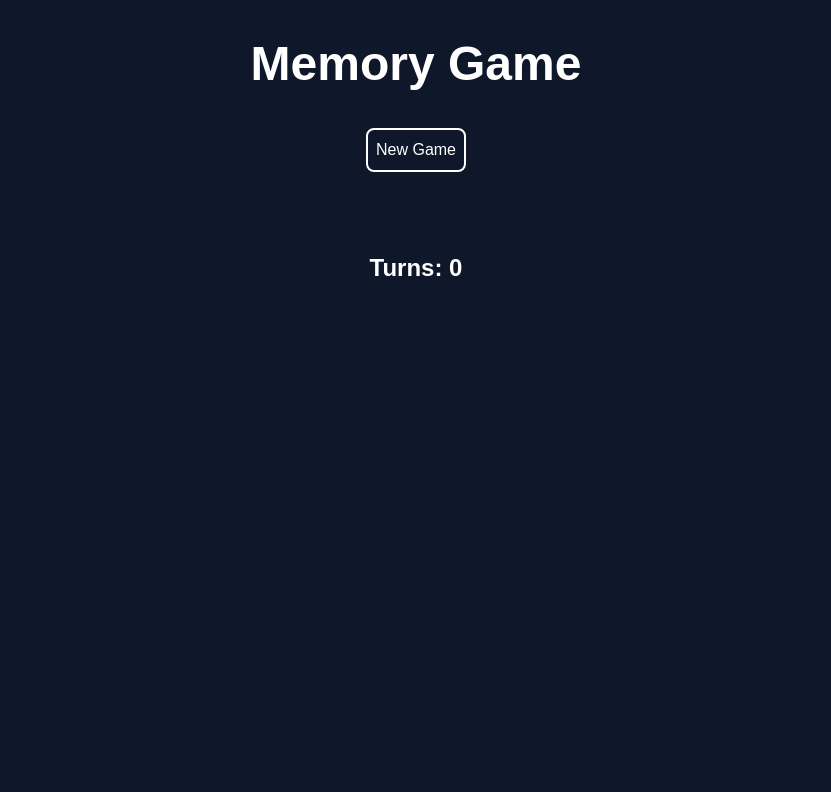
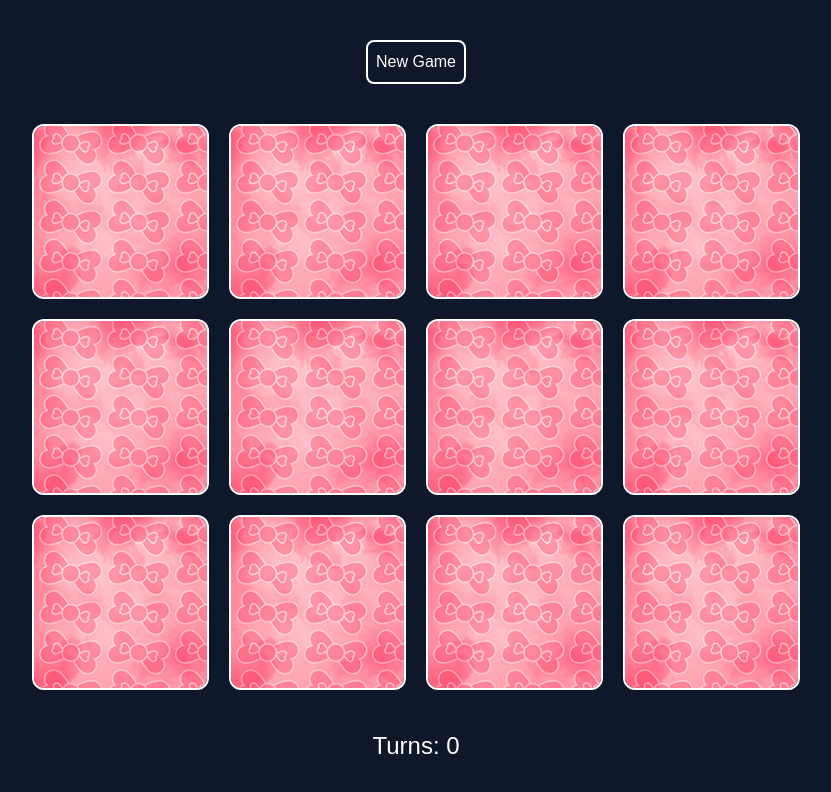
Before and after one commit to michaeleii/memory-card, a React (Vite) app: page / in a window 1280 px wide. Shown: the top 792 px of the page, without its empty margins (224-1055 px from the left). Built offline with nearby package versions, Linux system fonts and the light colour scheme; a web font is replaced by a local one.

Commit message:
Finish memory card app

```diff
--- a/index.html
+++ b/index.html
@@ -3,7 +3,7 @@
   <head>
     <meta charset="UTF-8" />
     <meta name="viewport" content="width=device-width, initial-scale=1.0" />
-    <title>Memory Card</title>
+    <title>Memory Challenge</title>
   </head>
   <body class="bg-slate-900 text-white">
     <div id="root"></div>
--- a/src/App.tsx
+++ b/src/App.tsx
@@ -51,6 +51,7 @@ function App() {
     setChoiceOne,
     choiceTwo,
     setChoiceTwo,
+    setDisabled,
   ] = useStore((state) => [
     state.cards,
     state.setCards,
@@ -60,6 +61,7 @@ function App() {
     state.setChoiceOne,
     state.choiceTwo,
     state.setChoiceTwo,
+    state.setDisabled,
   ]);
   const shuffleCards = () => {
     const shuffledCards = [...cardImages, ...cardImages]
@@ -79,6 +81,7 @@ function App() {
     if (!(choiceOne && choiceTwo)) {
       return;
     }
+    setDisabled(true);
     const isMatch = choiceOne?.img === choiceTwo?.img;
     if (isMatch) {
       setCards(
@@ -99,6 +102,7 @@ function App() {
     setChoiceOne(null);
     setChoiceTwo(null);
     setTurns(turns + 1);
+    setTimeout(() => setDisabled(false), 40);
   };
 
   useEffect(() => {
@@ -106,16 +110,19 @@ function App() {
     console.log(cards);
   }, [choiceTwo]);
 
+  useEffect(() => {
+    shuffleCards();
+  }, []);
+
   return (
     <div className="p-10 text-center">
-      <h1 className="mb-10 text-5xl font-bold">Memory Game</h1>
       <button
         className="rounded-lg border-2 border-white p-2 transition-colors hover:bg-pink-500"
         onClick={shuffleCards}
       >
         New Game
       </button>
-      <div className="mx-auto mt-10 grid max-w-3xl  grid-cols-2 gap-5 md:grid-cols-3">
+      <div className="mx-auto mt-10 grid max-w-3xl  grid-cols-3 gap-5 md:grid-cols-4">
         {cards.map((card) => {
           const props = {
             card,
@@ -125,7 +132,7 @@ function App() {
         })}
       </div>
       <div className="mt-10">
-        <p className="text-2xl font-bold">Turns: {turns}</p>
+        <p className="text-2xl">Turns: {turns}</p>
       </div>
     </div>
   );
--- a/src/components/Card.tsx
+++ b/src/components/Card.tsx
@@ -2,26 +2,30 @@ import useStore, { Card } from "../store";
 import coverImg from "../assets/cover.png";
 
 function Card({ card, flipped }: { card: Card; flipped: boolean }) {
-  const [choiceOne, setChoiceOne, setChoiceTwo] = useStore((state) => [
-    state.choiceOne,
-    state.setChoiceOne,
-    state.setChoiceTwo,
-  ]);
+  const [choiceOne, setChoiceOne, setChoiceTwo, disabled] = useStore(
+    (state) => [
+      state.choiceOne,
+      state.setChoiceOne,
+      state.setChoiceTwo,
+      state.disabled,
+    ]
+  );
   const handleClick = () => {
+    if (disabled) return;
     choiceOne ? setChoiceTwo(card) : setChoiceOne(card);
   };
   return (
-    <div className="card relative">
+    <div className="card relative cursor-pointer">
       <div className={flipped ? "flipped" : ""}>
         <img
           src={card.img}
           alt={card.name}
-          className="front absolute block w-full rounded-md border-2 border-white"
+          className="front absolute block w-full rounded-xl border-2 border-white"
         />
         <img
           src={coverImg}
           alt="card back"
-          className="back block w-full rounded-md border-2 border-white"
+          className="back block w-full rounded-xl border-2 border-white"
           onClick={handleClick}
         />
       </div>
--- a/src/store.ts
+++ b/src/store.ts
@@ -15,6 +15,8 @@ interface GameState {
   setChoiceOne: (choiceOne: GameState["choiceOne"]) => void;
   choiceTwo: Card | null;
   setChoiceTwo: (choiceTwo: GameState["choiceTwo"]) => void;
+  disabled: boolean;
+  setDisabled: (disabled: GameState["disabled"]) => void;
 }
 
 const useStore = create<GameState>((set) => ({
@@ -26,6 +28,8 @@ const useStore = create<GameState>((set) => ({
   setChoiceOne: (choiceOne) => set({ choiceOne }),
   choiceTwo: null,
   setChoiceTwo: (choiceTwo) => set({ choiceTwo }),
+  disabled: false,
+  setDisabled: (disabled) => set({ disabled }),
 }));
 
 export default useStore;
```
